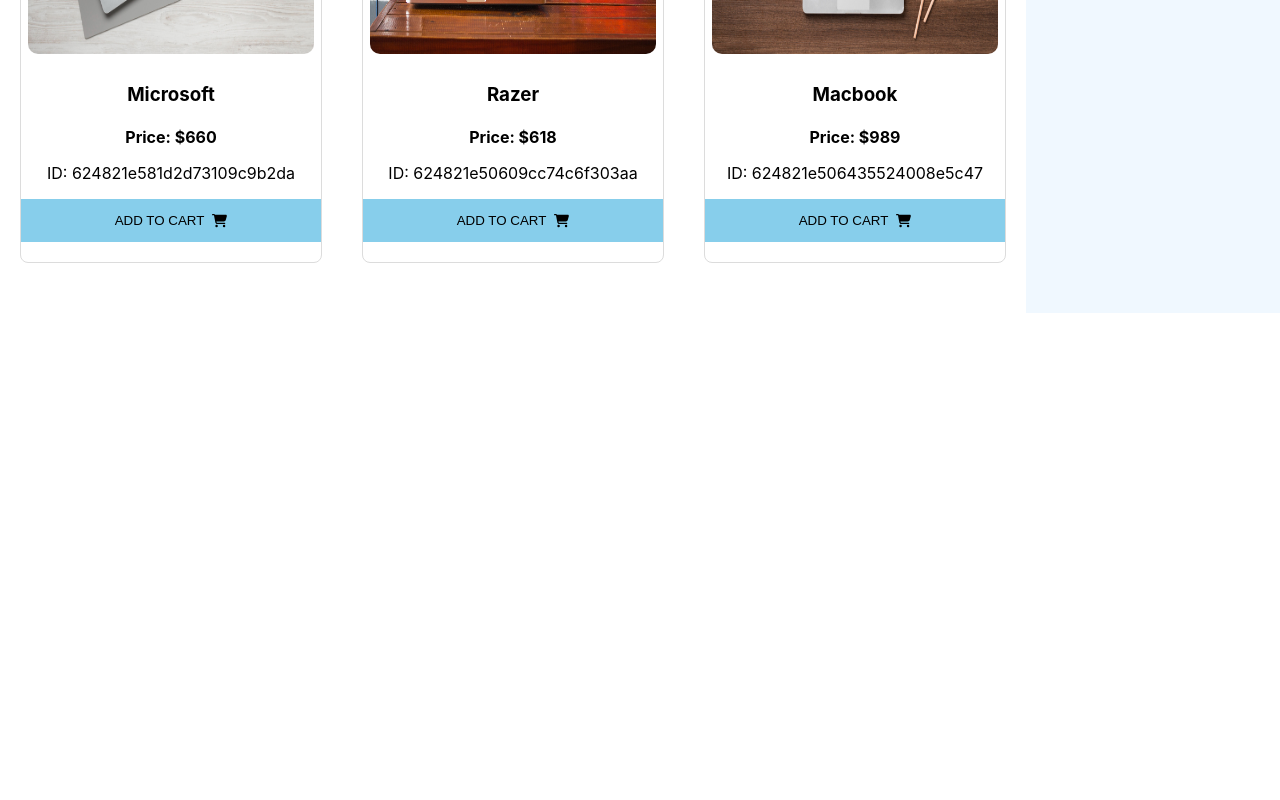
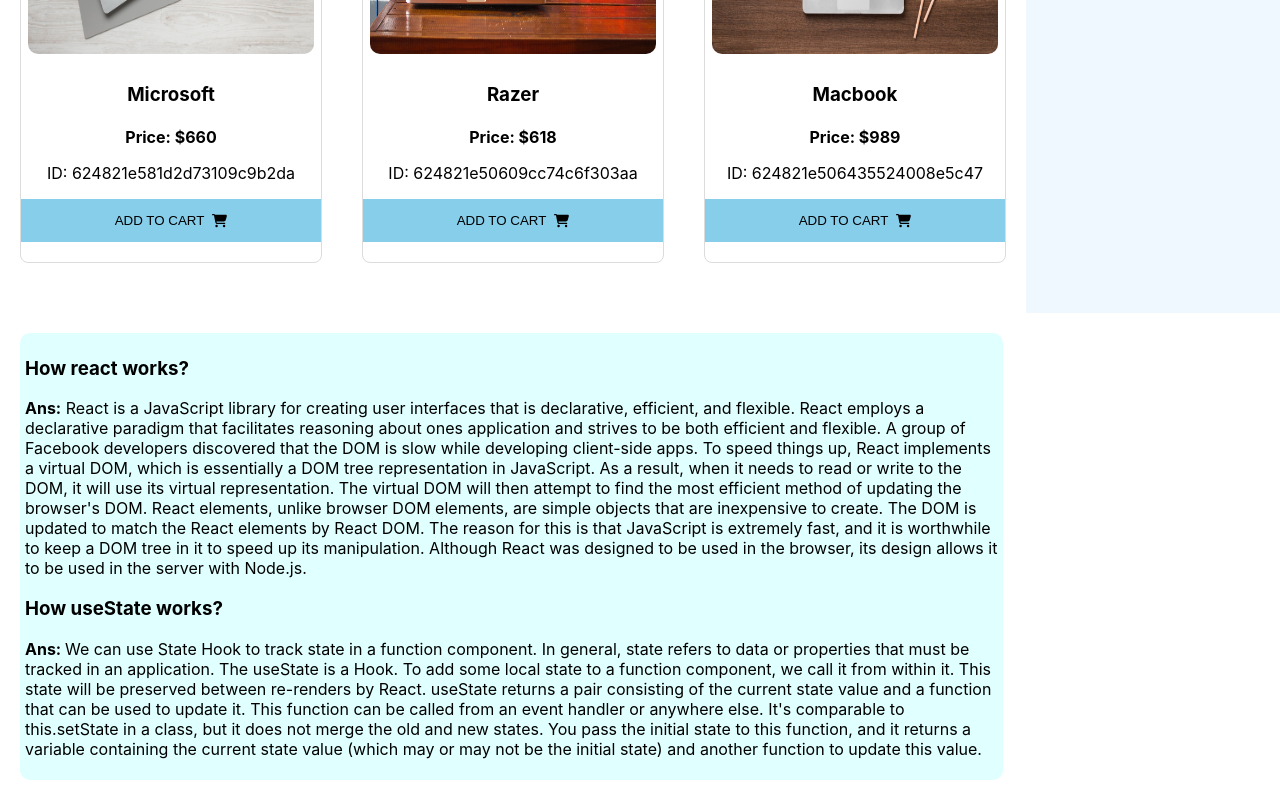
Before and after one commit to Shuvo-Jyoti-Sarkar/assignment-8, a React (Create React App) app: page / in a window 1280 px wide. Shown: the part 1504-2304 px from the top of the page. Before the commit the page ends 1817 px from the top, so only its background shows below. Built offline with nearby package versions, Linux system fonts and the light colour scheme.

Commit message:
Questions

```diff
--- a/public/index.html
+++ b/public/index.html
@@ -1,14 +1,12 @@
 <!DOCTYPE html>
 <html lang="en">
+
 <head>
   <meta charset="utf-8" />
   <link rel="icon" href="%PUBLIC_URL%/favicon.ico" />
   <meta name="viewport" content="width=device-width, initial-scale=1" />
   <meta name="theme-color" content="#000000" />
-    <meta
-      name="description"
-      content="Web site created using create-react-app"
-    />
+  <meta name="description" content="Web site created using create-react-app" />
   <link rel="apple-touch-icon" href="%PUBLIC_URL%/logo192.png" />
   <!--
       manifest.json provides metadata used when your web app is installed on a
@@ -26,9 +24,33 @@
     -->
   <title>React App</title>
 </head>
+
 <body>
   <noscript>You need to enable JavaScript to run this app.</noscript>
   <div id="root"></div>
+  <div class="question-answer">
+    <h3>How react works?</h3>
+    <p><b>Ans:</b> React is a JavaScript library for creating user interfaces that is declarative, efficient, and
+      flexible.
+      React employs a declarative paradigm that facilitates reasoning about ones application and strives to be both
+      efficient and flexible. A group of Facebook developers discovered that the DOM is slow while developing
+      client-side apps. To speed things up, React implements a virtual DOM, which is essentially a DOM tree
+      representation in JavaScript. As a result, when it needs to read or write to the DOM, it will use its virtual
+      representation. The virtual DOM will then attempt to find the most efficient method of updating the browser's DOM.
+      React elements, unlike browser DOM elements, are simple objects that are inexpensive to create. The DOM is updated
+      to match the React elements by React DOM. The reason for this is that JavaScript is extremely fast, and it is
+      worthwhile to keep a DOM tree in it to speed up its manipulation.
+      Although React was designed to be used in the browser, its design allows it to be used in the server with Node.js.
+    </p>
+    <h3>How useState works?</h3>
+    <p><b>Ans: </b>We can use State Hook to track state in a function component. In general, state refers to data or
+      properties that must be tracked in an application. The useState is a Hook. To add some local state to a function
+      component, we call it from within it. This state will be preserved between re-renders by React. useState returns a
+      pair consisting of the current state value and a function that can be used to update it. This function can be
+      called from an event handler or anywhere else. It's comparable to this.setState in a class, but it does not merge
+      the old and new states. You pass the initial state to this function, and it returns a variable containing the
+      current state value (which may or may not be the initial state) and another function to update this value.</p>
+  </div>
   <!--
       This HTML file is a template.
       If you open it directly in the browser, you will see an empty page.
@@ -40,4 +62,5 @@
       To create a production bundle, use `npm run build` or `yarn build`.
     -->
 </body>
+
 </html>
--- a/src/index.css
+++ b/src/index.css
@@ -11,3 +11,11 @@
   font-family: source-code-pro, Menlo, Monaco, Consolas, 'Courier New',
     monospace;
 }
+
+.question-answer{
+  margin: 20px;
+  background-color: lightcyan;
+  border-radius: 10px;
+  padding: 5px;
+  width: 76%;
+}
```
Also changed, not shown: 1 other file (tests, documents, lock files or other folders). Lines whose indentation alone changed are shown as unchanged.
